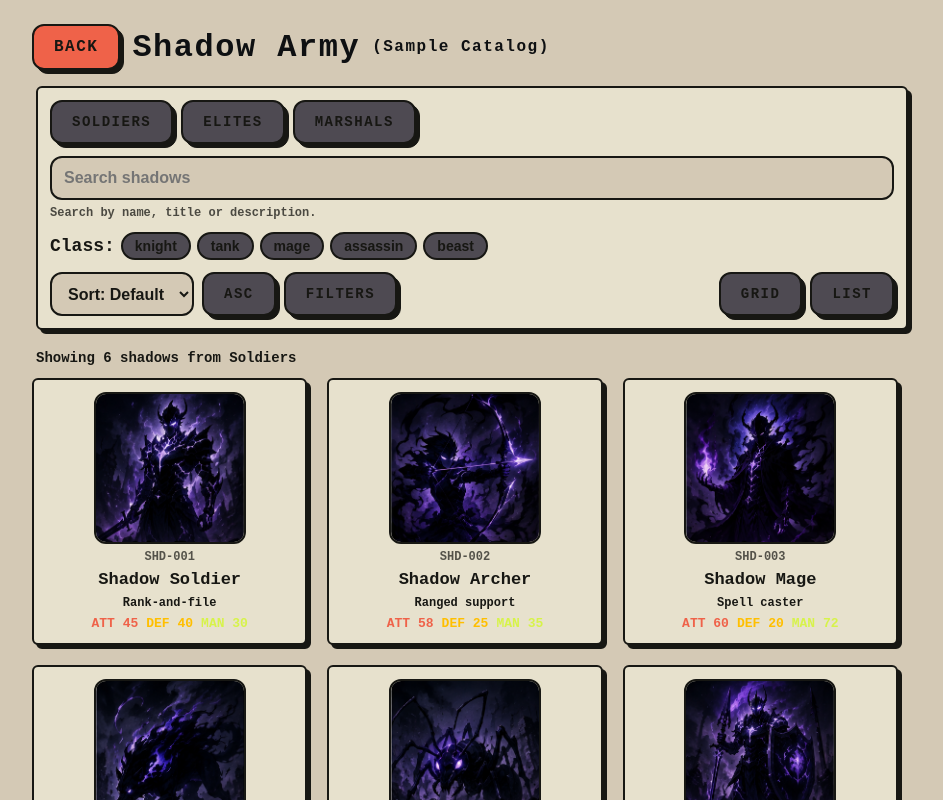
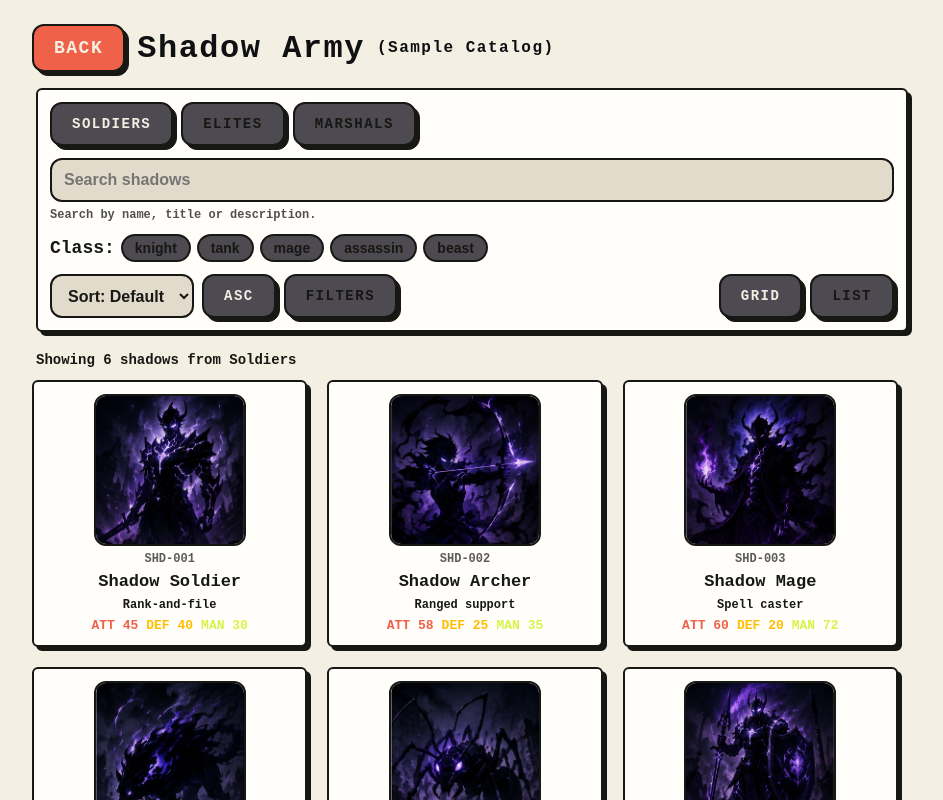
Before and after one commit to EmmanDespi/React-Portfolio, a React (Vite) app: page /data in a window 1280 px wide. Shown: the top 800 px of the page, without its empty margins (172-1115 px from the left). Built offline with nearby package versions, Linux system fonts and the light colour scheme.

Commit message:
minor changes in color scheme

```diff
--- a/src/pages/POSPage.tsx
+++ b/src/pages/POSPage.tsx
@@ -194,7 +194,7 @@ export default function POSPage() {
       )}
 
       <WireFrame
-        color={p.shell}
+        color={p.card}
         isDark={isDark}
         width={shellWidth}
         height="auto"
@@ -210,13 +210,13 @@ export default function POSPage() {
               {s.settings.taxMode === "VAT" ? "VAT-registered" : "Non-VAT"} • saved on this device
             </div>
           </div>
-          {/* <NeoSwitch value={isDark} onValueChange={setIsDark} /> */}
+          <NeoSwitch value={isDark} onValueChange={setIsDark} />
         </div>
 
         <div style={{ height: AppSpacing.md }} />
         <nav aria-label="POS sections" style={{ display: "flex", flexWrap: "wrap", gap: AppSpacing.sm, paddingLeft: 8, paddingBottom: AppSpacing.md }}>
           {TABS.map(([k, label]) => (
-            <NeoButton key={k} label={label} labelColor={p.shadow} fontSize={14} isDark={isDark} color={tab === k? AppColors.coral : ""} onPressed={() => setTab(k)} />
+            <NeoButton key={k} label={label} fontSize={16} isDark={isDark} color={tab === k? p.shell : ""} onPressed={() => setTab(k)} />
           ))}
         </nav>
 
--- a/src/pages/Pos Assets/components/AddItemForm.tsx
+++ b/src/pages/Pos Assets/components/AddItemForm.tsx
@@ -39,7 +39,7 @@ export function AddItemForm({ onAdd, mode, isDark }: Props) {
   );
 
   return (
-    <WireFrame color={p.card} isDark={isDark} height="auto" margin={0} padding={AppSpacing.sm} borderRadius={8}>
+    <WireFrame color={p.subcard} isDark={isDark} height="auto" margin={0} padding={AppSpacing.sm} borderRadius={8}>
       <h2 style={heading}>Add item</h2>
       <div style={{ display: "grid", gap: AppSpacing.sm, gridTemplateColumns: "repeat(auto-fit,minmax(150px,1fr))" }}>
         {field("Name", <input style={input} value={name} onChange={(e) => setName(e.target.value)} />)}
@@ -58,7 +58,7 @@ export function AddItemForm({ onAdd, mode, isDark }: Props) {
         </p>
       )}
       <div style={{ marginTop: AppSpacing.sm }}>
-        <NeoButton label="Add item" fontSize={14} isDark={isDark} color={AppColors.coral} onPressed={submit} style={{ display: "inline-block" }} />
+        <NeoButton label="Add item" fontSize={14} isDark={isDark} color={p.shell} onPressed={submit} style={{ display: "inline-block" }} />
       </div>
     </WireFrame>
   );
--- a/src/pages/Pos Assets/components/InventoryRow.tsx
+++ b/src/pages/Pos Assets/components/InventoryRow.tsx
@@ -22,7 +22,7 @@ export function InventoryRow({ item, mode, onPatch, onDelete, isDark }: Props) {
   return (
     <div style={{
       border: `2px solid ${p.ink}`, borderRadius: 8, padding: AppSpacing.sm, color: p.ink,
-      backgroundColor: item.stock <= 0 ? `${AppColors.coral}44` : p.shell,
+      backgroundColor: item.stock <= 0 ? `${p.paper}44` : p.shell,
     }}>
       <div style={{ display: "flex", flexWrap: "wrap", justifyContent: "space-between", alignItems: "center", gap: AppSpacing.sm }}>
         <strong style={{ fontSize: 16, letterSpacing: 1,  }}>{item.name}{item.sku ? ` (${item.sku})` : ""}</strong>
@@ -43,7 +43,7 @@ export function InventoryRow({ item, mode, onPatch, onDelete, isDark }: Props) {
         {field("Add stock",
           <div style={{ display: "flex", gap: AppSpacing.sm, alignItems: "center" }}>
             <input style={input} type="number" min="1" step="1" value={add} onChange={(e) => setAdd(e.target.value)} />
-            <NeoButton label="Add" fontSize={16} isDark={isDark} color={AppColors.coral}
+            <NeoButton label="Add" fontSize={16} isDark={isDark} color={p.shell}
               onPressed={Number(add) > 0 ? () => { onPatch({ stock: item.stock + Math.floor(Number(add)) }); setAdd(""); } : undefined} />
           </div>)}
       </div>
--- a/src/pages/Pos Assets/components/TotalsView.tsx
+++ b/src/pages/Pos Assets/components/TotalsView.tsx
@@ -1,14 +1,15 @@
 import type { ReactNode } from "react";
 import type { TaxMode, Totals } from "../types";
 import { peso } from "../tax";
-import { NeoRows } from "../../../theme/AppTheme";
+import { AppColors, AppPalette, NeoRows } from "../../../theme/AppTheme";
 
 export function TotalsView({ totals, mode, isDark }: { totals: Totals; mode: TaxMode; isDark: boolean }) {
+  const p = isDark ? AppPalette.dark : AppPalette.light;
   const rows: [string, ReactNode][] = [];
   if (mode === "VAT") {
     rows.push(["VATable sales", peso(totals.vatable)], ["VAT-exempt sales", peso(totals.exempt)],
       ["Zero-rated sales", peso(totals.zero)], ["VAT (12%)", peso(totals.vat)]);
   }
-  rows.push(["Total", <span key="t" style={{ fontSize: 20, fontWeight: 900 }}>{peso(totals.gross)}</span>]);
+  rows.push(["Total", <span key="t" style={{color:p.ink, fontSize: 20, fontWeight: 900 }}>{peso(totals.gross)}</span>]);
   return <NeoRows rows={rows} isDark={isDark} />;
 }
--- a/src/pages/Pos Assets/views/InventoryView.tsx
+++ b/src/pages/Pos Assets/views/InventoryView.tsx
@@ -26,7 +26,7 @@ export function InventoryView({ items, mode, isDark, onAdd, onPatch, onDelete, s
   return (
     <div style={{ display: "grid", gap: AppSpacing.md }}>
       <AddItemForm onAdd={onAdd} mode={mode} isDark={isDark} />
-      <WireFrame color={p.card} isDark={isDark} height="auto" margin={0} padding={AppSpacing.sm} borderRadius={8}>
+      <WireFrame color={p.subcard} isDark={isDark} height="auto" margin={0} padding={AppSpacing.sm} borderRadius={8}>
         <h2 style={{ color: p.ink, fontSize: 20, fontWeight: 900, letterSpacing: 2.5, margin: `0 0 ${AppSpacing.sm}px` }}>Stock ({items.length})</h2>
         {items.length === 0 && <p style={{ color: p.ink, fontSize: 15, margin: 0 }}>Nothing here yet. Add an item above to start selling.</p>}
         <div style={{ position: "relative", marginBottom: AppSpacing.sm }}>
--- a/src/pages/Pos Assets/views/SalesView.tsx
+++ b/src/pages/Pos Assets/views/SalesView.tsx
@@ -17,7 +17,7 @@ export function SalesView({ sales, onVoid, settings, isDark }: Props) {
 
   const heading: CSSProperties = { color: p.ink, fontSize: 20, fontWeight: 900, letterSpacing: 2.5, margin: `0 0 ${AppSpacing.sm}px` };
   const card = (children: ReactNode, key?: string) => (
-    <WireFrame key={key} color={p.card} isDark={isDark} height="auto" margin={0} padding={AppSpacing.sm} borderRadius={8}>{children}</WireFrame>
+    <WireFrame key={key} color={p.subcard} isDark={isDark} height="auto" margin={0} padding={AppSpacing.sm} borderRadius={8}>{children}</WireFrame>
   );
   const stat = (label: string, value: string) =>
     card(<>
@@ -56,7 +56,7 @@ export function SalesView({ sales, onVoid, settings, isDark }: Props) {
             </div>
             {x.voided && <p style={{ color: p.ink, fontSize: 13, margin: `${AppSpacing.xs}px 0 0` }}>Voided: {x.voidReason}</p>}
             <div style={{ display: "flex", flexWrap: "wrap", gap: AppSpacing.sm, marginTop: AppSpacing.sm }}>
-              <NeoButton label={open === x.id ? "Hide invoice" : "View invoice"} fontSize={14} isDark={isDark} color={AppColors.coral} onPressed={() => setOpen(open === x.id ? null : x.id)} />
+              <NeoButton label={open === x.id ? "Hide invoice" : "View invoice"} fontSize={14} isDark={isDark} color={p.shell} onPressed={() => setOpen(open === x.id ? null : x.id)} />
               {!x.voided && x.zNo === undefined && (
                 <NeoButton label="Void" fontSize={14} isDark={isDark} icon={<span aria-hidden>✖</span>} onPressed={() => onVoid(x)} />
               )}
--- a/src/theme/AppTheme.tsx
+++ b/src/theme/AppTheme.tsx
@@ -6,7 +6,7 @@ import React, { useEffect, useState, type ReactNode } from "react";
 
 export const AppColors = {
   ink: "#171713",
-  paper: "rgb(231, 225, 205)",
+  paper: "rgb(243, 239, 226)",
   white: "#FFFEFA",
   lime: "#D7F34A",
   mustard: "#FFBF00",
@@ -17,7 +17,7 @@ export const AppColors = {
   oatcream: "#C2A178",
   dsBlue: "rgb(56, 81, 90)",
   deep:  "#0e1012",
-  oatmilk: "rgb(212, 201, 181)",
+  oatmilk: "rgb(226, 218, 203)",
   onyx: "rgb(56, 52, 59)",
   stone: "rgb(78, 74, 82)",
 } as const;
@@ -36,11 +36,11 @@ export const AppSpacing = {
 
 export const AppPalette = {
   light: {
-    background: AppColors.oatmilk,
+    background: AppColors.paper,
     title: AppColors.deep,
-    shell: AppColors.oatmilk,
-    card: AppColors.paper,
-    subcard: AppColors.mustard,
+    shell: AppColors.paper,
+    card: AppColors.white,
+    subcard: AppColors.oatmilk,
     paper: AppColors.lime,
     chip: AppColors.oatmilk,
     ink: AppColors.ink,
@@ -53,10 +53,10 @@ export const AppPalette = {
     title: AppColors.coral,
     shell: AppColors.onyx,
     card: AppColors.stone,
-    subcard: AppColors.lime,
+    subcard: AppColors.onyx,
     paper: AppColors.mustard,
     chip: AppColors.dsBlue,
-    ink: AppColors.ink,
+    ink: AppColors.paper,
     shadow: AppColors.ink,
     buttonShadow: AppColors.ink,
     inActive: AppColors.stone
@@ -282,11 +282,8 @@ export const NeoAvatar: React.FC<NeoAvatarProps> = ({
 };
 
 interface NeoButtonProps {
-  /** Text label. Rendered uppercase and centered. Optional when `children` is given. */
   label?: string;
-  /** Custom content. When provided it replaces the label. */
   children?: React.ReactNode;
-  /** Alignment of `children`. Label-only buttons are always centered. */
   align?: "left" | "center";
   labelColor?: string;
   onPressed?: () => void;
@@ -311,7 +308,7 @@ export const NeoButton: React.FC<NeoButtonProps> = ({
   shadowOffset = 4,
   width,
   height,
-  fontSize = 16,
+  fontSize = 18,
   isDark = true,
   style,
 }) => {
@@ -388,7 +385,7 @@ export const NeoButton: React.FC<NeoButtonProps> = ({
             style={{
               color: labelColor || fg,
               fontSize,
-              fontWeight: "bold",
+              fontWeight: 900,
               letterSpacing: 1.5,
               marginLeft: icon ? fontSize * 0.5 : 0,
               textTransform: "uppercase",
@@ -477,7 +474,7 @@ export const NeoChip: React.FC<NeoChipProps> = ({
   label,
   active = false,
   onPressed,
-  activeColor = AppColors.mustard,
+  activeColor = AppColors.paper,
   fontSize = 14,
   isDark = false,
   style,
@@ -638,11 +635,11 @@ export function NeoRows({
             justifyContent: "space-between",
             gap: 12,
             padding: "4px 0",
-            color: p.shadow,
-            fontSize: 15,
+            color: p.ink,
+            fontSize: 16,
           }}
         >
-          <span style={{ fontWeight: 600, opacity: 0.8 }}>{label}</span>
+          <span style={{ fontWeight: 600, opacity: 0.9 }}>{label}</span>
           <span style={{ fontWeight: 700, textAlign: "right" }}>{value}</span>
         </div>
       ))}
```
Also changed, not shown: src/pages/Pos Assets/views/ReportsView.tsx (+8 -8 lines), src/pages/Pos Assets/views/SellView.tsx (+14 -14 lines).
